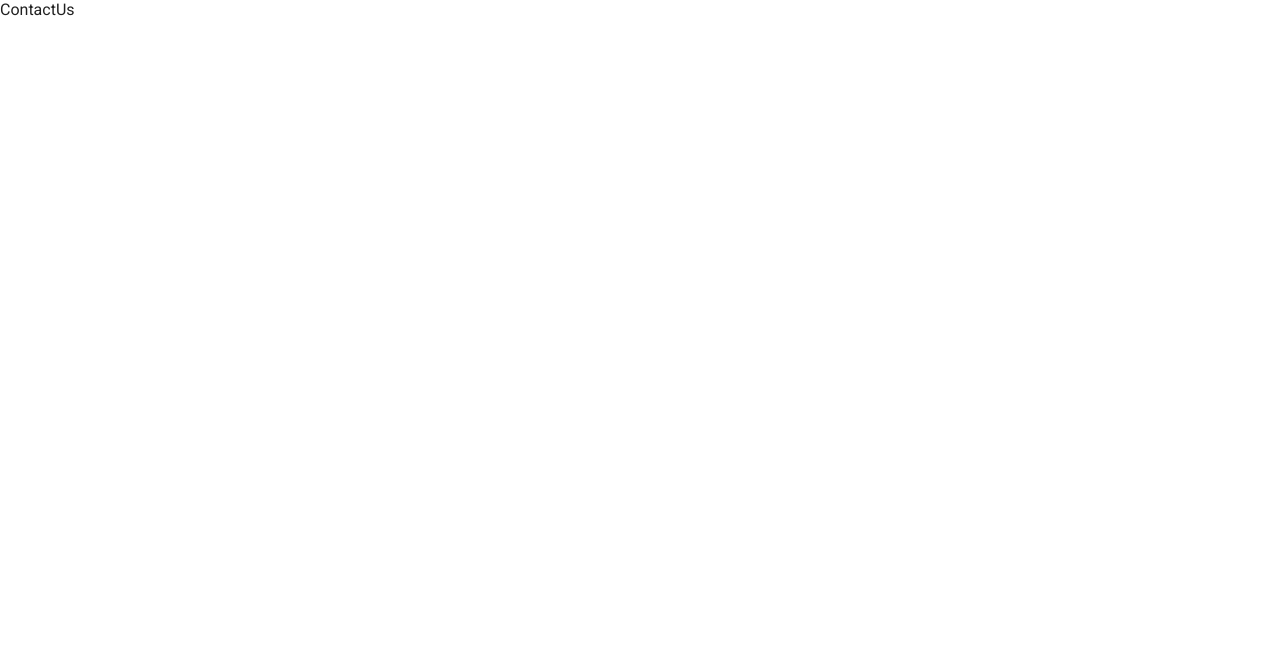
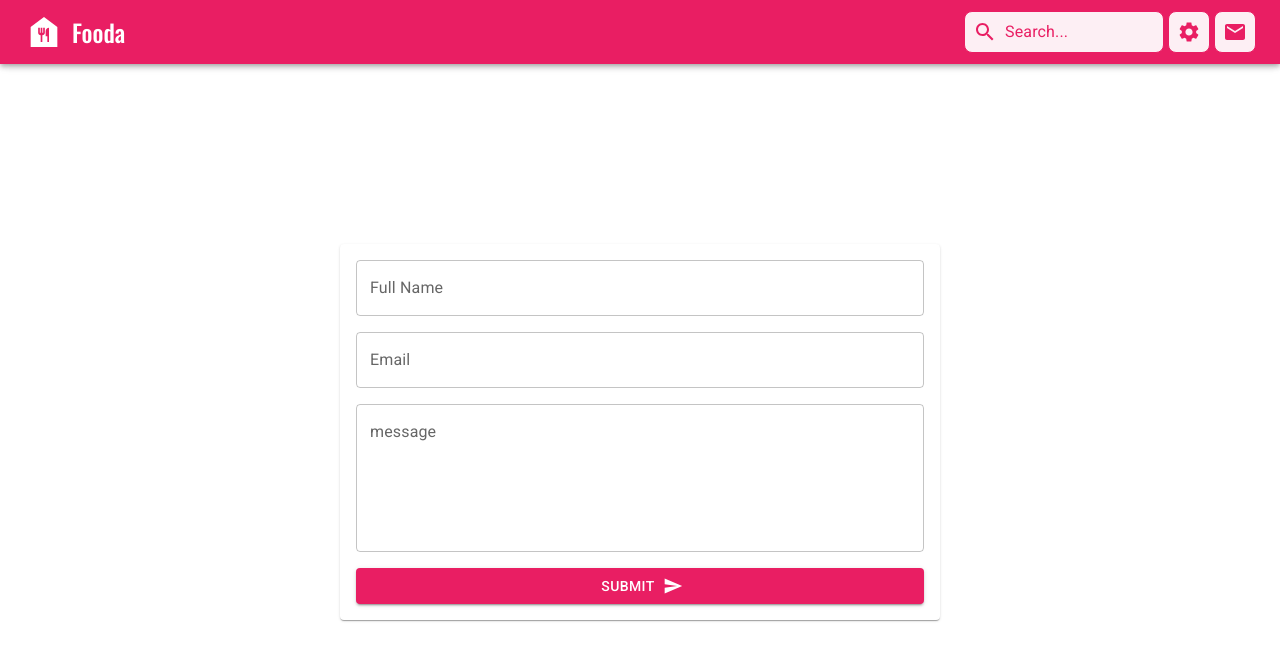
Before and after one commit to kasracsp/React_Mui_Project, a React (Create React App) app: page /contactus in a window 1280 px wide. Shown: the top 660 px of the page. Built offline with nearby package versions, Linux system fonts and the light colour scheme.

Commit message:
ontacts page completed, used ormik to make a contact form and saving darkmode feature on localstorage added to project

```diff
--- a/package.json
+++ b/package.json
@@ -17,6 +17,7 @@
     "axios": "^0.27.2",
     "date-fns": "^2.29.1",
     "firebase": "^9.9.1",
+    "formik": "^2.2.9",
     "react": "^18.2.0",
     "react-dom": "^18.2.0",
     "react-markdown": "^8.0.3",
@@ -27,7 +28,8 @@
     "redux": "^4.2.0",
     "redux-thunk": "^2.4.1",
     "rehype-raw": "^6.1.1",
-    "web-vitals": "^2.1.4"
+    "web-vitals": "^2.1.4",
+    "yup": "^0.32.11"
   },
   "scripts": {
     "start": "react-scripts start",
--- a/src/App.js
+++ b/src/App.js
@@ -7,6 +7,7 @@ import Recipe from "./pages/Recipe";
 //redux
 import { useDispatch,useSelector } from "react-redux";
 import { setFavorites } from "./redux/category/categoryAction";
+import { setStoredMode } from "./redux/mode/ModeAction";
 //router-dom
 import { Routes, Route, Navigate } from "react-router-dom";
 import ContactUs from "./pages/ContactUs";
@@ -26,6 +27,7 @@ function App() {
   });
   useEffect(() => {
     dispatch(setFavorites());
+    dispatch(setStoredMode());
   }, []);
   return (
     <ThemeProvider theme={theme}>
--- a/src/pages/ContactUs.js
+++ b/src/pages/ContactUs.js
@@ -1,9 +1,153 @@
-import React from 'react'
+import React, { useRef, useState } from "react";
+import {
+  Box,
+  Button,
+  Dialog,
+  DialogActions,
+  DialogContent,
+  DialogContentText,
+  DialogTitle,
+  Paper,
+  Snackbar,
+  Stack,
+  TextField,
+} from "@mui/material";
+import Navbar from "../components/Navbar";
+import SendIcon from "@mui/icons-material/Send";
+import { Formik } from "formik";
+import * as yup from "yup";
+
+const validationSchema = yup.object({
+  name: yup.string("Enter your name").required("Name is required"),
+  email: yup
+    .string("Enter your email address")
+    .email("Enter a valid email address")
+    .required("Email address is required"),
+  message: yup.string("Enter your message").required("Message is required"),
+});
 
 const ContactUs = () => {
+  const [openDialog, setOpenDialog] = useState(false);
+  const [openSnackbar, setOpenSnackbar] = useState(false);
+  const formikRef = useRef();
+  const sendMessage = () => {
+    setOpenDialog(false);
+    setOpenSnackbar(true);
+    formikRef.current.resetForm();
+  };
+
   return (
-    <div>ContactUs</div>
-  )
-}
+    <>
+      <Navbar />
+      <Box
+        sx={{
+          minHeight: (theme) =>
+            `calc(99vh - ${theme.mixins.toolbar.minHeight}px)`,
+          display: "flex",
+          justifyContent: "center",
+          alignItems: "center",
+        }}
+      >
+        <Paper sx={{ width: "80%", maxWidth: "600px", padding: 2 }}>
+          <Formik
+            initialValues={{
+              name: "",
+              email: "",
+              message: "",
+            }}
+            validationSchema={validationSchema}
+            onSubmit={() => {
+              setOpenDialog(true);
+            }}
+            innerRef={formikRef}
+          >
+            {(props) => (
+              <form onSubmit={props.handleSubmit} ref={formikRef}>
+                <Stack spacing={2}>
+                  <TextField
+                    fullWidth
+                    id="name"
+                    name="name"
+                    label="Full Name"
+                    value={props.values.name}
+                    onChange={props.handleChange}
+                    error={props.touched.name && Boolean(props.errors.name)}
+                    helperText={props.touched.name && props.errors.name}
+                  />
+                  <TextField
+                    fullWidth
+                    id="email"
+                    name="email"
+                    label="Email"
+                    value={props.values.email}
+                    onChange={props.handleChange}
+                    error={props.touched.email && Boolean(props.errors.email)}
+                    helperText={props.touched.email && props.errors.email}
+                  />
+                  <TextField
+                    fullWidth
+                    id="message"
+                    name="message"
+                    label="message"
+                    value={props.values.message}
+                    onChange={props.handleChange}
+                    error={
+                      props.touched.message && Boolean(props.errors.message)
+                    }
+                    helperText={props.touched.message && props.errors.message}
+                    multiline
+                    rows={5}
+                  />
+                  <Button
+                    color="primary"
+                    variant="contained"
+                    fullWidth
+                    type="submit"
+                    endIcon={<SendIcon />}
+                  >
+                    Submit
+                  </Button>
+                </Stack>
+              </form>
+            )}
+          </Formik>
+        </Paper>
+        <Dialog
+          open={openDialog}
+          onClose={() => setOpenDialog(false)}
+          aria-label="dialog-title"
+          aria-describedby="dialog-description"
+        >
+          <DialogTitle id="dialog-title">
+            You are sending us a message
+          </DialogTitle>
+          <DialogContent>
+            <DialogContentText id="dialog-description">
+              Are you sure?
+            </DialogContentText>
+          </DialogContent>
+          <DialogActions>
+            <Button onClick={() => setOpenDialog(false)} variant="outlined">
+              Cancel
+            </Button>
+            <Button onClick={sendMessage} variant="contained">
+              Confirm
+            </Button>
+          </DialogActions>
+        </Dialog>
+        <Snackbar
+          message="Your message sent"
+          autoHideDuration={3000}
+          open={openSnackbar}
+          onClose={() => setOpenSnackbar(false)}
+          anchorOrigin={{
+            vertical: "top",
+            horizontal: "center",
+          }}
+        />
+      </Box>
+    </>
+  );
+};
 
-export default ContactUs
+export default ContactUs;
--- a/src/pages/Recipe.js
+++ b/src/pages/Recipe.js
@@ -233,9 +233,9 @@ const Recipe = () => {
                 </TableRow>
               </TableHead>
               <TableBody>
-                {recipeState.recipe.analyzedInstructions && recipeState.recipe.extendedIngredients.map(
-                  (item) => (
-                    <TableRow key={item.id}>
+                {recipeState.recipe.analyzedInstructions &&
+                  recipeState.recipe.extendedIngredients.map((item, index) => (
+                    <TableRow key={index}>
                       <TableCell
                         sx={{
                           "&:first-letter": {
@@ -250,16 +250,17 @@ const Recipe = () => {
                         {item.measures.metric.unitShort}
                       </TableCell>
                     </TableRow>
-                  )
-                )}
+                  ))}
               </TableBody>
             </Table>
           </TableContainer>
           <Paper sx={{ width: "90%", maxWidth: "600px", padding: 2 }}>
             <Typography variant="h5">Preparation:</Typography>
             <List sx={{ width: "100%" }}>
-              {recipeState.recipe.analyzedInstructions && recipeState.recipe.analyzedInstructions[0].steps.map((item) => (
-                <ListItem key={item.number}>
+              {recipeState.recipe.analyzedInstructions &&
+                recipeState.recipe.analyzedInstructions[0].steps.map(
+                  (item, index) => (
+                    <ListItem key={index}>
                       <ListItemAvatar>
                         <Avatar sx={{ backgroundColor: "primary.main" }}>
                           {item.number}
@@ -274,7 +275,8 @@ const Recipe = () => {
                         }
                       />
                     </ListItem>
-              ))}
+                  )
+                )}
             </List>
           </Paper>
         </Stack>
--- a/src/redux/category/categoryReducer.js
+++ b/src/redux/category/categoryReducer.js
@@ -32,7 +32,6 @@ const categoryReducer = (state = initialState, action) => {
         state.favorite.splice(index, 1);
       }
       window.localStorage.setItem("favorites", JSON.stringify(state.favorite));
-      // window.localStorage.clear()
       return {
         ...state,
       };
--- a/src/redux/mode/ModeAction.js
+++ b/src/redux/mode/ModeAction.js
@@ -5,4 +5,15 @@ const ChangeMode = (mode) => {
   };
 };
 
-export { ChangeMode };
+const setStoredMode=()=>{
+  return (dispatch)=>{
+    const initialModeState = JSON.parse(
+      window.localStorage.getItem("mode")
+    );
+    if (initialModeState) {
+      dispatch(ChangeMode(initialModeState));
+    }
+  }
+}
+
+export { ChangeMode, setStoredMode };
--- a/src/redux/mode/ModeReducer.js
+++ b/src/redux/mode/ModeReducer.js
@@ -4,6 +4,7 @@ const initialState = {
 const modeReducer = (state = initialState, action) => {
   switch (action.type) {
     case "CHANGE_MODE":
+      window.localStorage.setItem("mode",JSON.stringify(action.payload));
       return {
         mode: action.payload,
       };
```
Also changed, not shown: 1 other file (tests, documents, lock files or other folders). Lines whose indentation alone changed are shown as unchanged.
